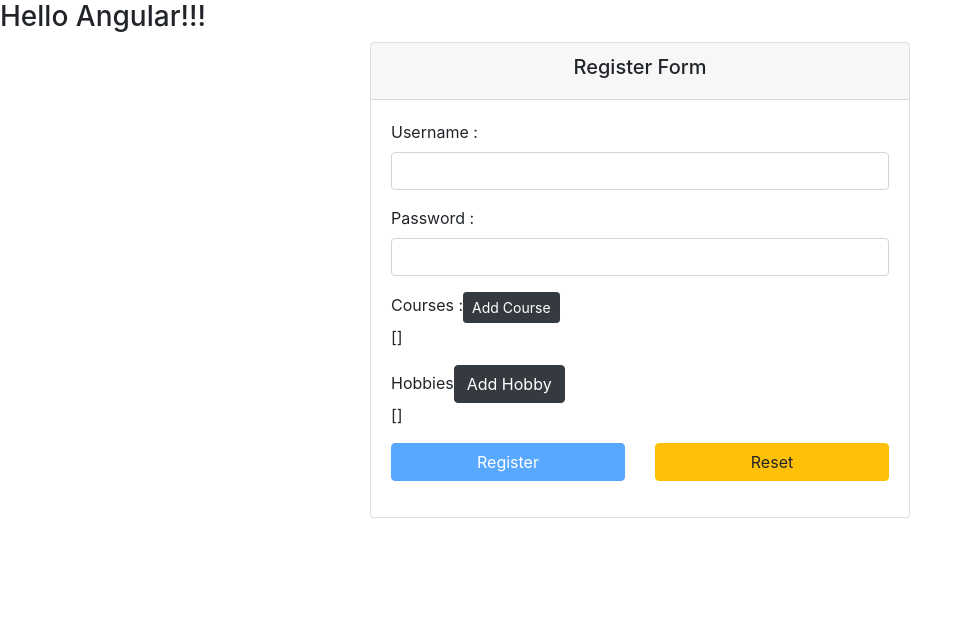
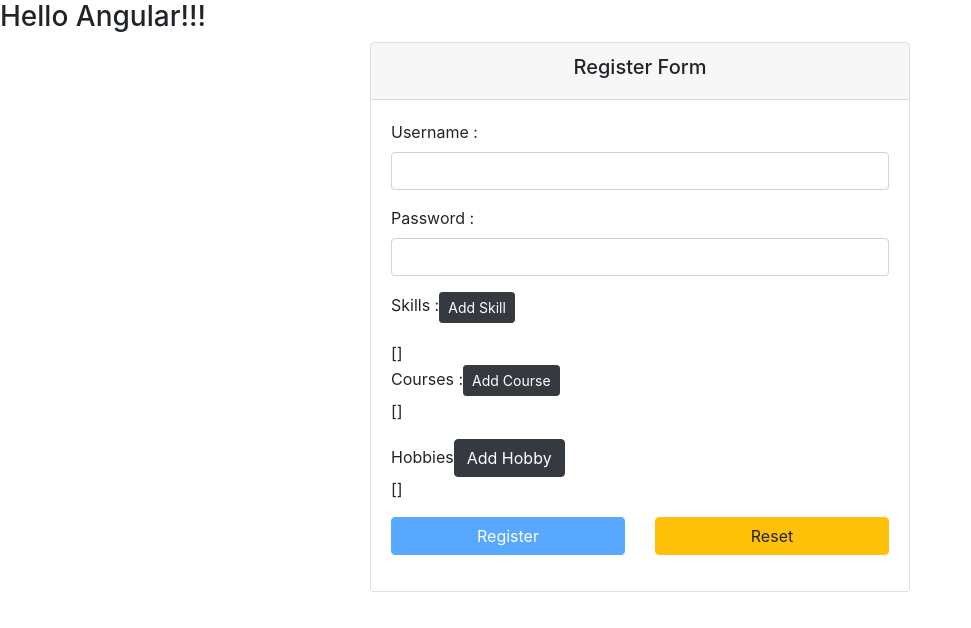
Before and after one commit to synergy2411/ng-feb-21, an Angular app in the folder users-app/: page / in a window 1280 px wide. Shown: the top 628 px of the page, without its empty margins (0-971 px from the left). Built offline with nearby package versions, Linux system fonts and the light colour scheme.

Commit message:
skills form array in form group

```diff
--- a/users-app/src/app/components/auth/register/register.component.html
+++ b/users-app/src/app/components/auth/register/register.component.html
@@ -45,6 +45,17 @@
                 </div>
             </div>
 
+            <!-- Skills -->
+            <div class="form-group">
+              <label for="skills">Skills : </label>
+              <button (click)="addSkills()" class="btn btn-dark btn-sm">Add Skill</button>
+              <div formArrayName="skills">
+                <div *ngFor="let control of skills.controls; index as i">
+                  <input type="text" [formControlName]="i">
+                </div>
+              </div>
+            </div>
+            {{ skills.value | json}}
             <!-- Courses -->
             <div class="form-group">
               <label for="courses">Courses :</label>
@@ -69,10 +80,16 @@
                   <div [formGroup]="hobby">
                     <div class="row">
                       <div class="col-6">
-                        <input type="text" formControlName="name" placeholder="hobby name" class="form-control">
+                        <input type="text"
+                          formControlName="name"
+                          placeholder="hobby name"
+                          class="form-control">
                       </div>
                       <div class="col-6">
-                        <input type="number" formControlName="frequency" placeholder="frequency" class="form-control">
+                        <input type="number"
+                          formControlName="frequency"
+                          placeholder="frequency"
+                          class="form-control">
                       </div>
                     </div>
                   </div>
--- a/users-app/src/app/components/auth/register/register.component.ts
+++ b/users-app/src/app/components/auth/register/register.component.ts
@@ -42,8 +42,17 @@ export class RegisterComponent implements OnInit {
   constructor(private fb : FormBuilder) {
     this.registerForm = this.fb.group({
       username : this.username,
-      password : this.password
+      password : this.password,
+      skills : new FormArray([])
     })
+   }
+
+   get skills(){
+     return this.registerForm.get("skills") as FormArray;
+   }
+
+   addSkills(){
+     this.skills.push(new FormControl(''))
    }
 
    onRegister(){
```
